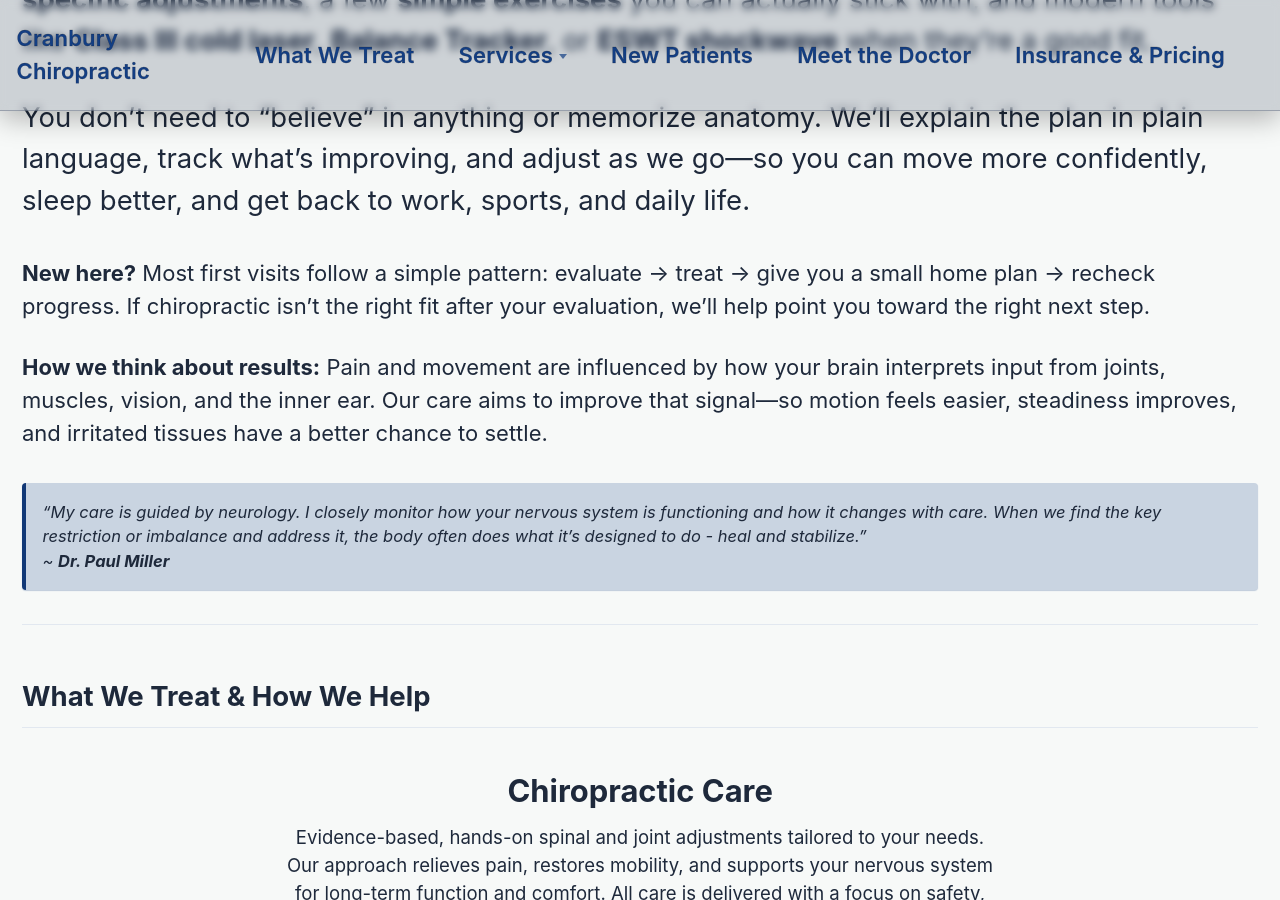
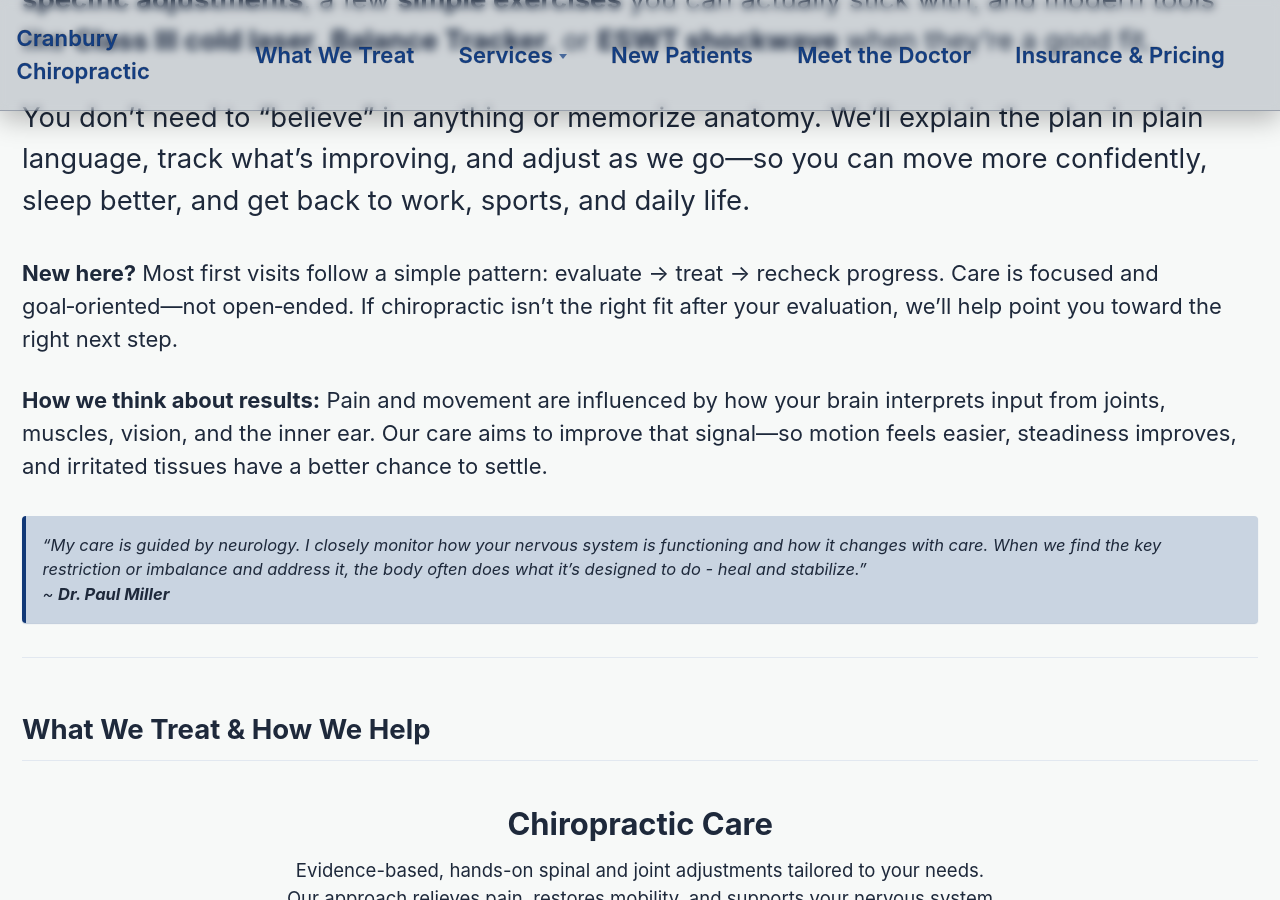
Before and after one commit to millerms/CranburyChiropractic, a Jekyll site: the page built from index.md, in a window 1280 px wide and 900 px high, scrolled down 956 px. Built offline with Jekyll 4.4.1, drawn with Linux system fonts in a browser that asks for light colours; cached includes are drawn as plain includes; the list of posts is cut into pages by our own code; some of the changed text lies outside the part shown.

Commit message:
updated home page copy

```diff
--- a/index.md
+++ b/index.md
@@ -81,7 +81,7 @@ You don’t need to “believe” in anything or memorize anatomy. We’ll expla
 
 <div class="reveal reveal--up" markdown="1">
 
-**New here?** Most first visits follow a simple pattern: evaluate → treat → give you a small home plan → recheck progress. If chiropractic isn’t the right fit after your evaluation, we’ll help point you toward the right next step.
+**New here?** Most first visits follow a simple pattern: evaluate → treat → recheck progress. Care is focused and goal‑oriented—not open‑ended. If chiropractic isn’t the right fit after your evaluation, we’ll help point you toward the right next step.
 
 </div>
 
@@ -144,7 +144,7 @@ You don’t need to “believe” in anything or memorize anatomy. We’ll expla
 **Step 2 — Find the key limitation:** We connect your symptoms to a clear driver (mobility, control/coordination, or tissue irritability) so care stays focused.
 {: .reveal .reveal--up }
 
-**Step 3 — Make a right‑sized plan:** Adjustments + a small home routine. Tools like laser or shockwave only when useful.
+**Step 3 — Make a right‑sized plan:** Care is designed to match your needs and goals—not to keep you coming forever. When helpful, we may use tools like laser or shockwave to support recovery.
 {: .reveal .reveal--up }
 
 **Step 4 — Treat with comfort in mind:** Visits are concise, and you’re always in control.
```
